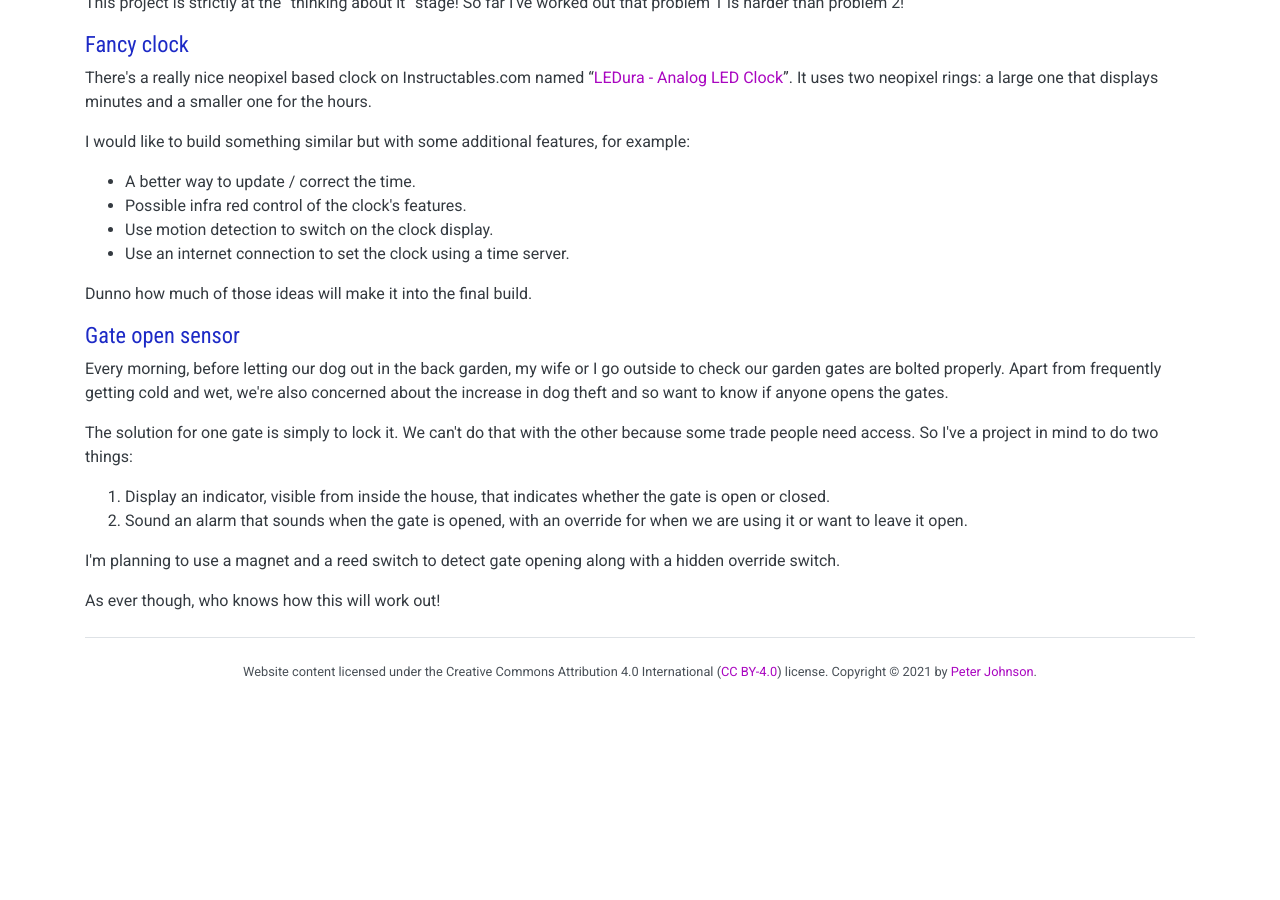
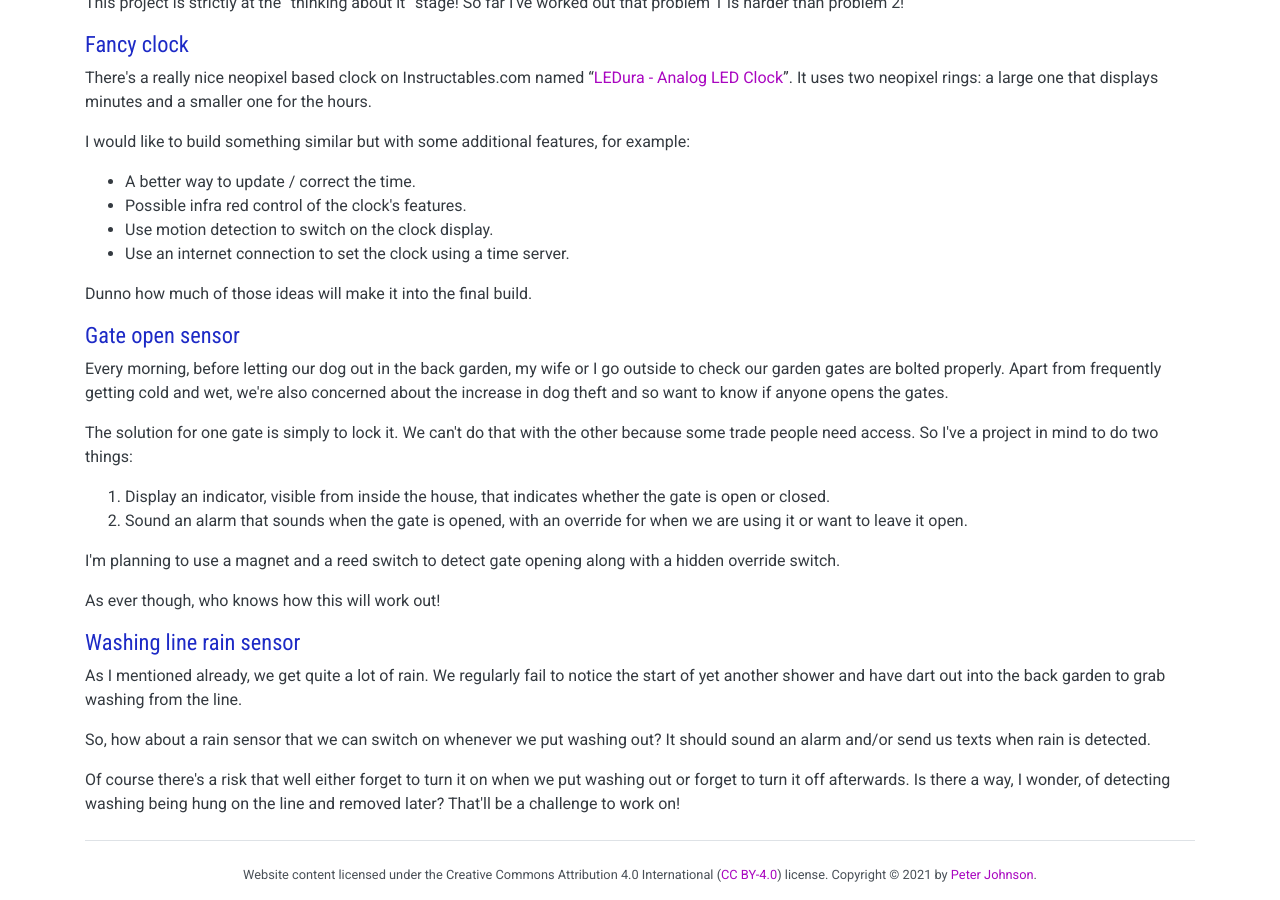
Before and after one commit to cahamo/cahamo.github.io, a Jekyll site: the page built from pipeline.html, in a window 1280 px wide and 900 px high, scrolled down 590 px. Built offline with Jekyll 4.4.1, drawn with Linux system fonts in a browser that asks for light colours; comment, search, counter and statistics services are not loaded; before the commit the page ends 1287 px from its top, so only the background shows below that.

Commit message:
Update pipeline.html
Add new Washing line rain sensor project section

```diff
--- a/pipeline.html
+++ b/pipeline.html
@@ -55,3 +55,11 @@ layout: default
 <p>I'm planning to use a magnet and a reed switch to detect gate opening along with a hidden override switch.</p>
 
 <p>As ever though, who knows how this will work out!</p>
+
+<h2>Washing line rain sensor</h2>
+
+<p>As I mentioned already, we get quite a lot of rain. We regularly fail to notice the start of yet another shower and have dart out into the back garden to grab washing from the line.</p>
+
+<p>So, how about a rain sensor that we can switch on whenever we put washing out? It should sound an alarm and/or send us texts when rain is detected.</p>
+
+<p>Of course there's a risk that well either forget to turn it on when we put washing out or forget to turn it off afterwards. Is there a way, I wonder, of detecting washing being hung on the line and removed later? That'll be a challenge to work on!</p>
```
